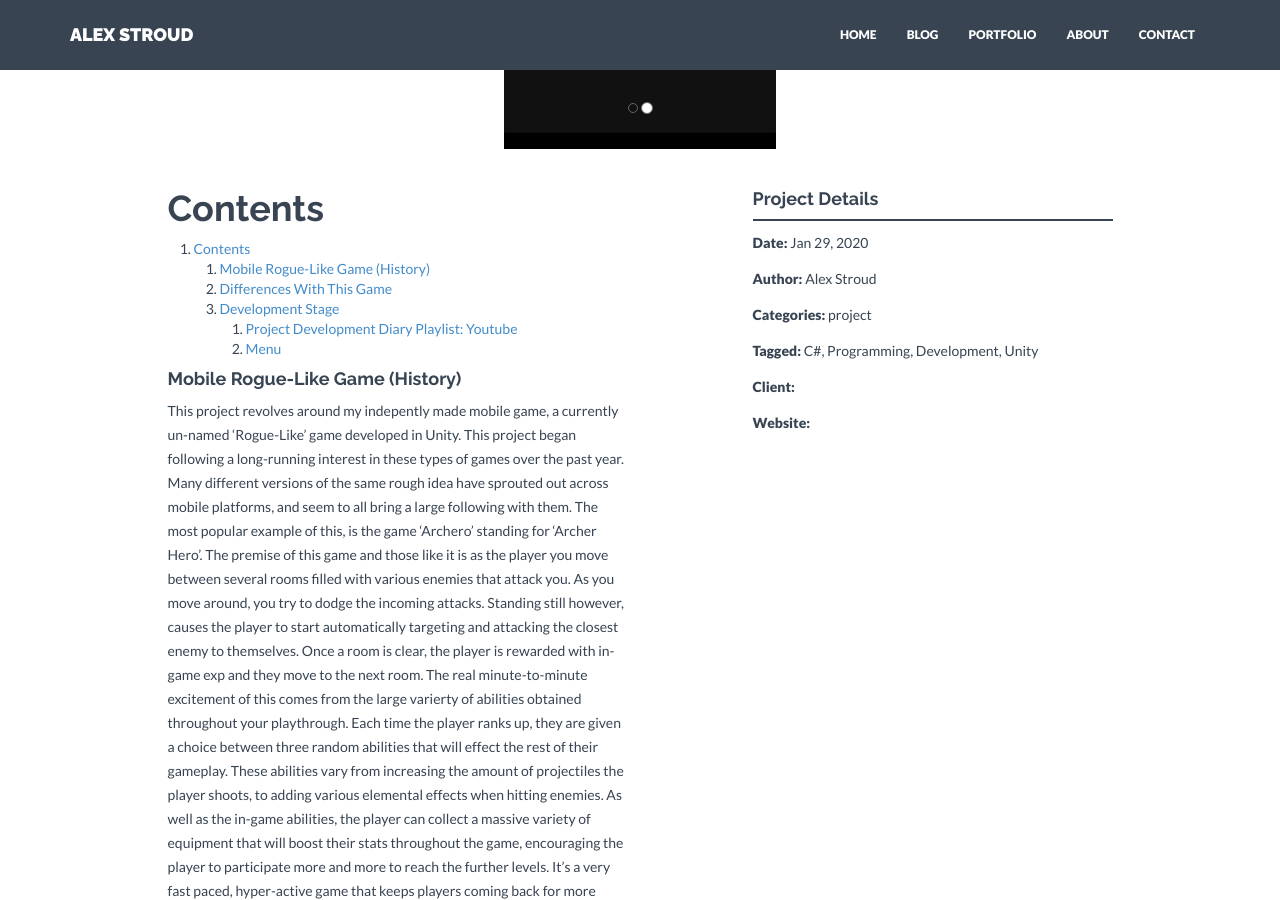
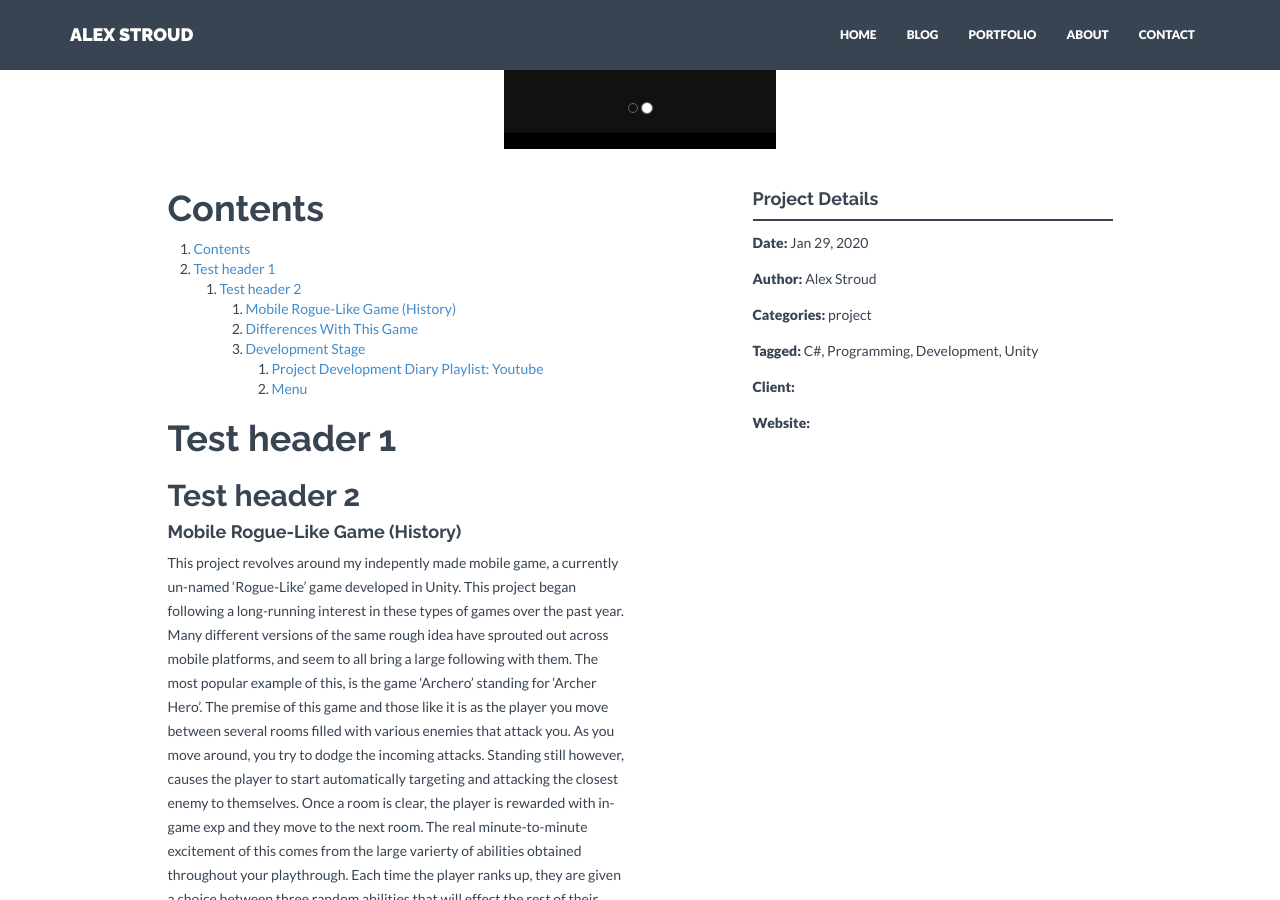
Before and after one commit to Stroudie2/Stroudie2.github.io, a Jekyll site: the page built from _projects/2020-08-12-mobile-roguelike-game.markdown, in a window 1280 px wide and 900 px high, scrolled down 677 px. Built offline with Jekyll 4.4.1, drawn with Linux system fonts in a browser that asks for light colours; nearby versions of some CDN libraries.

Commit message:
Update 2020-08-12-mobile-roguelike-game.markdown

```diff
--- a/_projects/2020-08-12-mobile-roguelike-game.markdown
+++ b/_projects/2020-08-12-mobile-roguelike-game.markdown
@@ -16,6 +16,10 @@ tagged: C#, Programming, Development, Unity
 # Contents
 1. The test
 {:toc}
+
+# Test header 1
+
+## Test header 2
 
 #### Mobile Rogue-Like Game (History)
 
```
